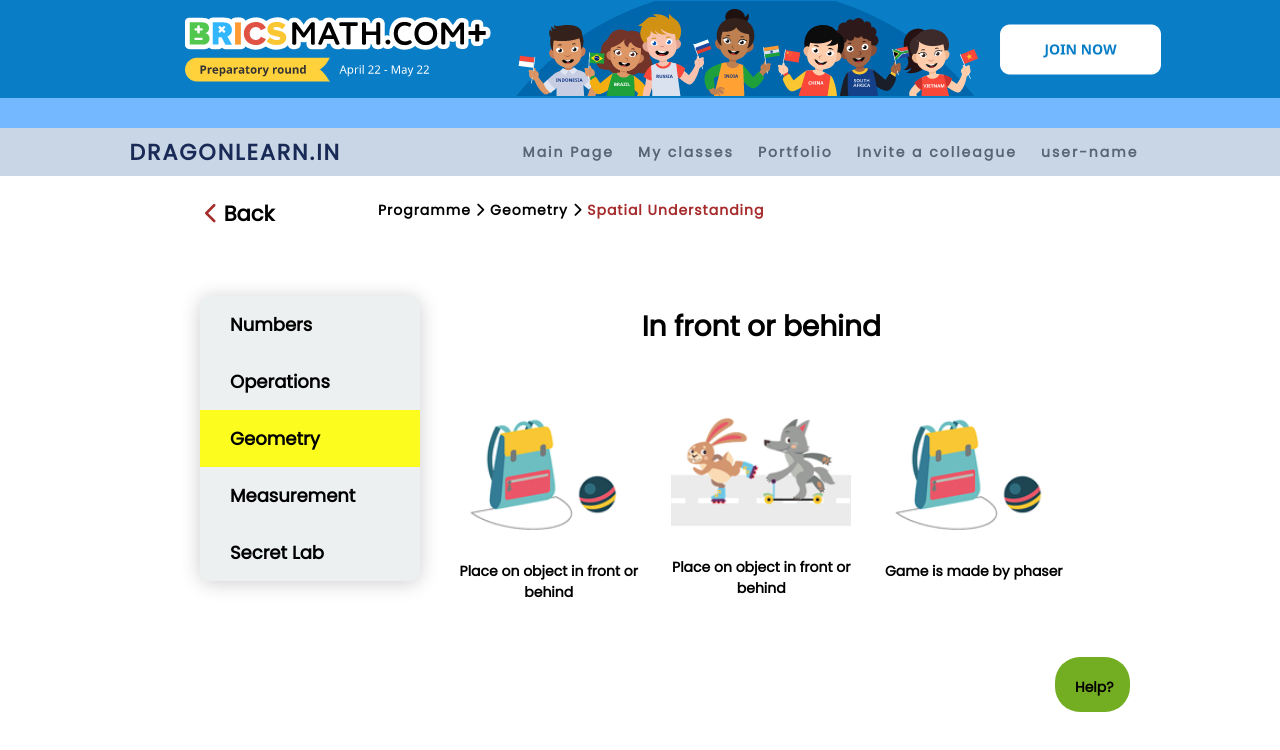
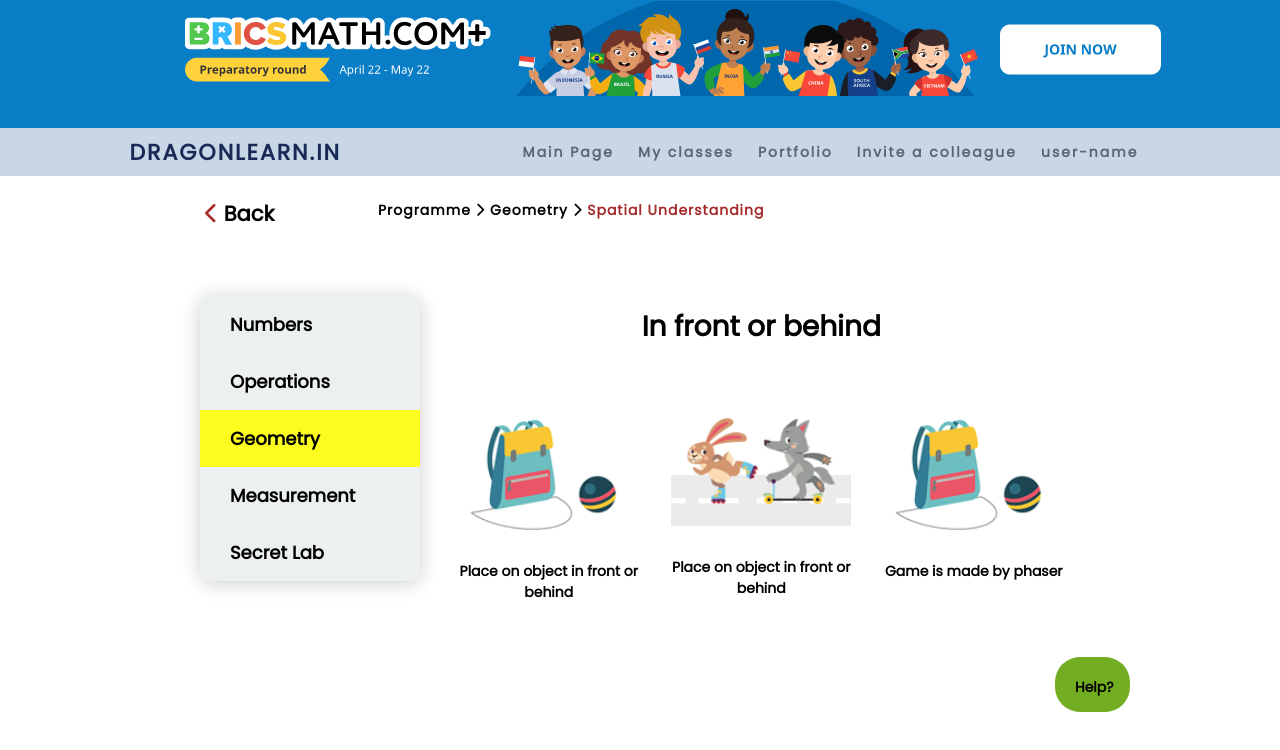
Before and after one commit to tuanthanh-nguyen/InfrontOf_Behind-Dragonlearn.in, a plain HTML site: page outline/index2.html in a window 1280 px wide. Shown: the top 750 px of the page. Drawn offline with Linux system fonts and the light colour scheme.

Commit message:
=adjust color

```diff
--- a/outline/style2.css
+++ b/outline/style2.css
@@ -41,7 +41,7 @@ body {
 .banner {
     width: 100%;
     height: 16vh;
-    background: #74b9ff;
+    background:#097ec6;
     text-align: center;
     background-size: 100% 100%;
     background-position: center;
```
